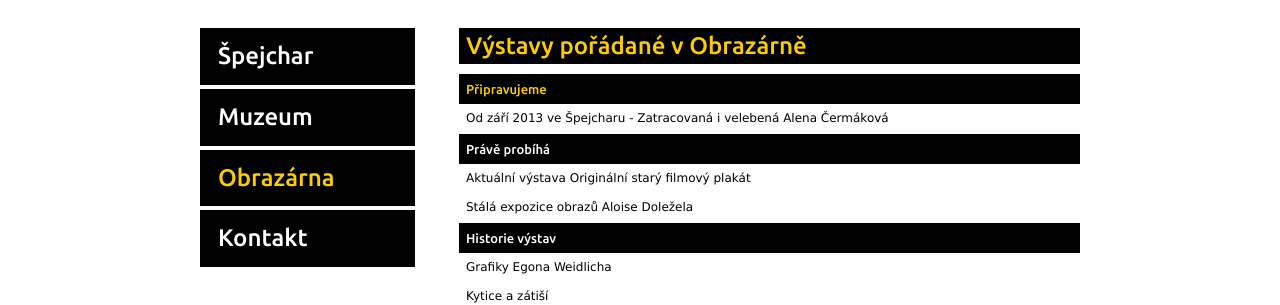
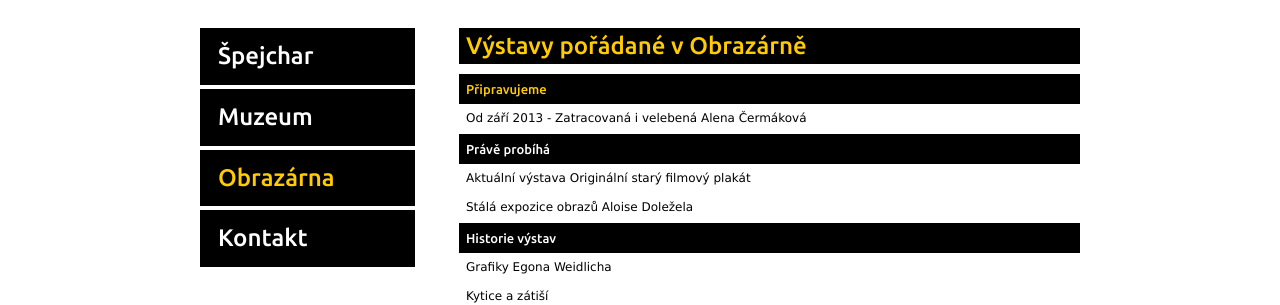
Before and after one commit to spejcharzelec/spejcharzelec.github.com, a Jekyll site: the page built from obrazarna/vystavy/index.html, in a window 1280 px wide. Shown: the part 245-550 px from the top of the page. Built offline with Jekyll 4.4.1, drawn with Linux system fonts in a browser that asks for light colours.

Commit message:
Update 2013-06-26-zatracovana-i-velebena-alena-cermakova.html

```diff
--- a/_posts/2013-06-26-zatracovana-i-velebena-alena-cermakova.html
+++ b/_posts/2013-06-26-zatracovana-i-velebena-alena-cermakova.html
@@ -1,9 +1,8 @@
 ---
 layout: vystava
-title: Od září 2013 ve Špejcharu -
+title: Od září 2013 -
 subtitle: Zatracovaná i velebená Alena Čermáková
 category: obrazarna
-tags: prvni-patro
 images:
   - "zatracovana-i-velebena-alena-cermakova/01.jpg"
   - "zatracovana-i-velebena-alena-cermakova/02.jpg"
```
